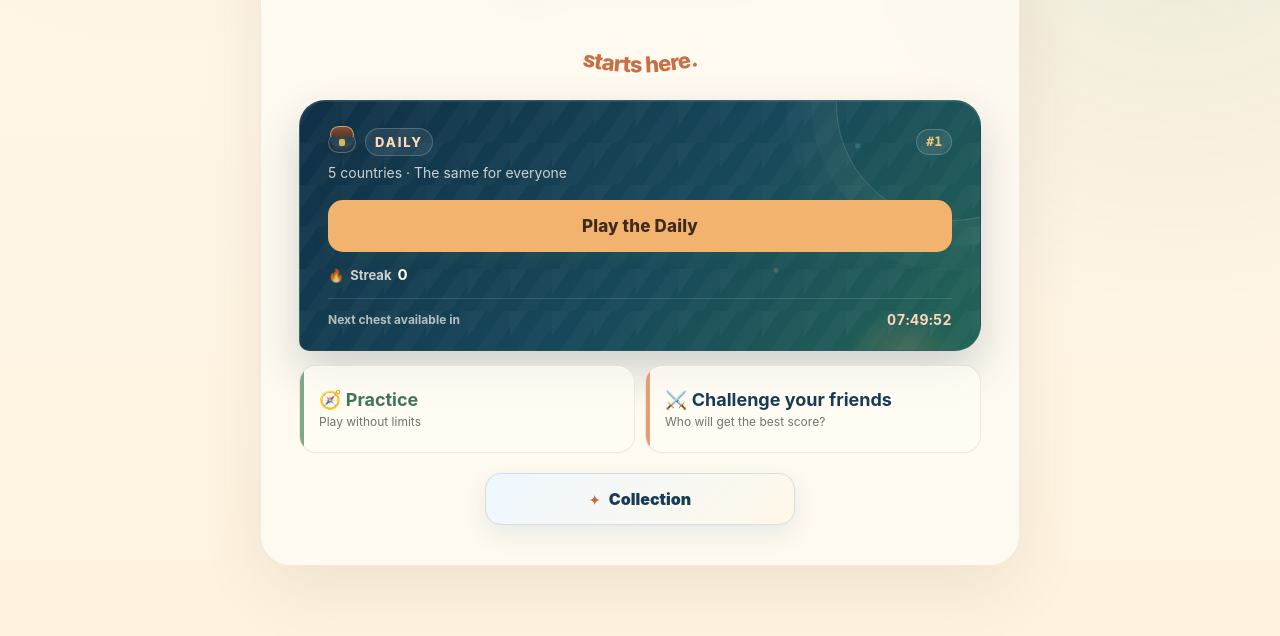
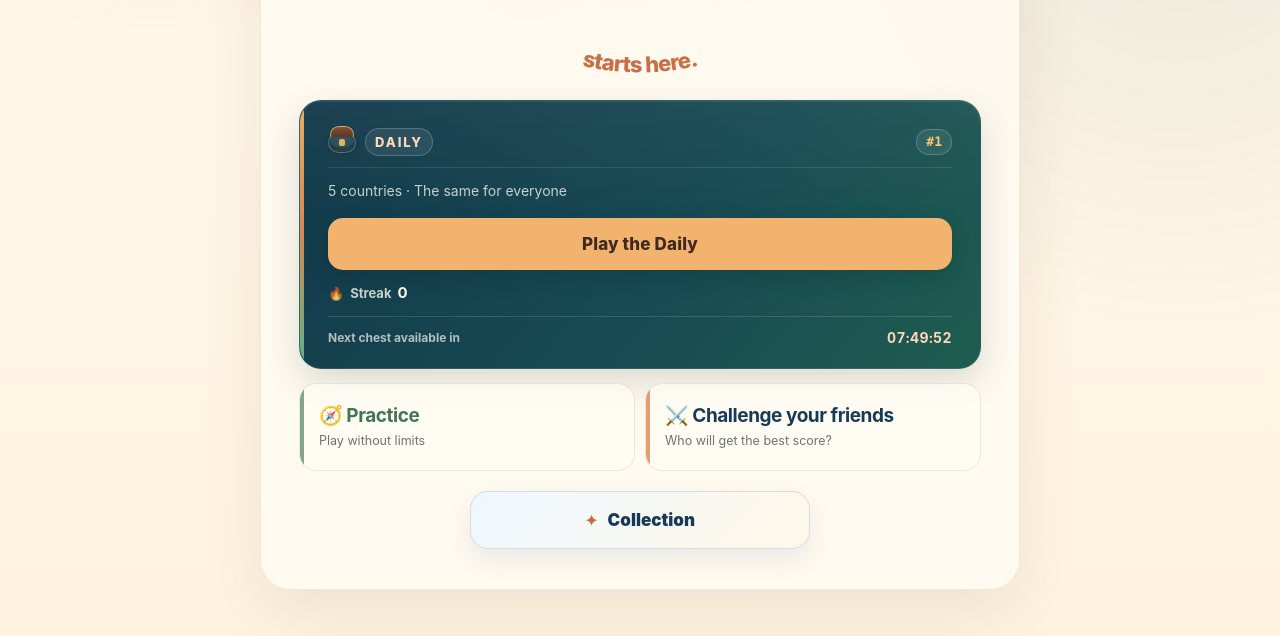
Before and after one commit to Geofact/GeoFact, a website: page index.html in a window 1280 px wide. Shown: the part 404-1040 px from the top of the page. Drawn offline with Linux system fonts and the light colour scheme.

Commit message:
Refine home actions and fully redesign Daily panel

```diff
--- a/style.css
+++ b/style.css
@@ -973,3 +973,75 @@ html[lang="en"] .hero-orbit-copy text,html[lang="en"] .hero-orbit-copy .orbit-bo
   width:120px!important;height:120px!important;right:18px!important;bottom:-78px!important;
   background:radial-gradient(circle,rgba(242,170,91,.22),rgba(242,170,91,0) 68%)!important;
 }
+
+
+/* Home action cards — final mobile treatment. */
+.secondary-modes .mode-choice strong{
+  display:block!important;
+  white-space:nowrap!important;
+  font-size:19px!important;
+  line-height:1.15!important;
+  letter-spacing:-.45px!important;
+  margin-bottom:6px!important;
+  padding-right:0!important;
+}
+.secondary-modes .mode-choice>span{font-size:12.5px!important;line-height:1.3!important}
+@media(max-width:600px){
+  .secondary-modes .mode-choice{min-height:92px!important;padding:17px 15px!important}
+  .secondary-modes .mode-choice strong{font-size:17px!important;letter-spacing:-.5px!important}
+  .secondary-modes .mode-choice>span{font-size:11.5px!important}
+}
+@media(max-width:360px){
+  .secondary-modes .mode-choice strong{font-size:15.5px!important;letter-spacing:-.55px!important}
+}
+
+/* Collection deserves a stronger invitation without competing with Daily. */
+.collection-link{
+  width:min(340px,88%)!important;
+  min-height:58px!important;
+  padding:16px 26px!important;
+  font-size:17px!important;
+  border-radius:18px!important;
+}
+.collection-link::before{font-size:15px!important;margin-right:10px!important}
+
+/* Daily redesign: restrained modern panel, no corner circles or decorative blobs. */
+.daily-card{
+  position:relative!important;
+  isolation:isolate!important;
+  overflow:hidden!important;
+  background:
+    linear-gradient(180deg,rgba(255,255,255,.045),rgba(255,255,255,0) 42%),
+    linear-gradient(128deg,#12384a 0%,#174b54 58%,#1f5d4f 100%)!important;
+  border:1px solid rgba(255,255,255,.10)!important;
+  border-radius:22px!important;
+  box-shadow:0 14px 34px rgba(27,58,65,.16),inset 0 1px 0 rgba(255,255,255,.08)!important;
+}
+.daily-card::before{
+  content:""!important;
+  position:absolute!important;
+  z-index:-1!important;
+  inset:0!important;
+  width:auto!important;height:auto!important;right:auto!important;top:auto!important;
+  border:0!important;border-radius:0!important;box-shadow:none!important;
+  background:
+    linear-gradient(90deg,transparent 0 72%,rgba(255,255,255,.035) 72% 72.4%,transparent 72.4%),
+    linear-gradient(0deg,transparent 0 66%,rgba(255,255,255,.025) 66% 66.4%,transparent 66.4%)!important;
+  opacity:.9!important;
+}
+.daily-card::after{
+  content:""!important;
+  position:absolute!important;
+  z-index:-1!important;
+  left:0!important;right:auto!important;top:0!important;bottom:auto!important;
+  width:4px!important;height:100%!important;
+  border-radius:0!important;
+  background:linear-gradient(180deg,#f4b45f 0%,#e28b54 48%,#61b88b 100%)!important;
+  opacity:.95!important;
+}
+.daily-top{padding-bottom:11px!important;border-bottom:1px solid rgba(255,255,255,.10)!important}
+.daily-card>p{margin-top:13px!important;color:rgba(255,252,245,.76)!important}
+.daily-button{
+  box-shadow:0 8px 20px rgba(5,34,26,.18)!important;
+  border-color:rgba(255,255,255,.08)!important;
+}
```
